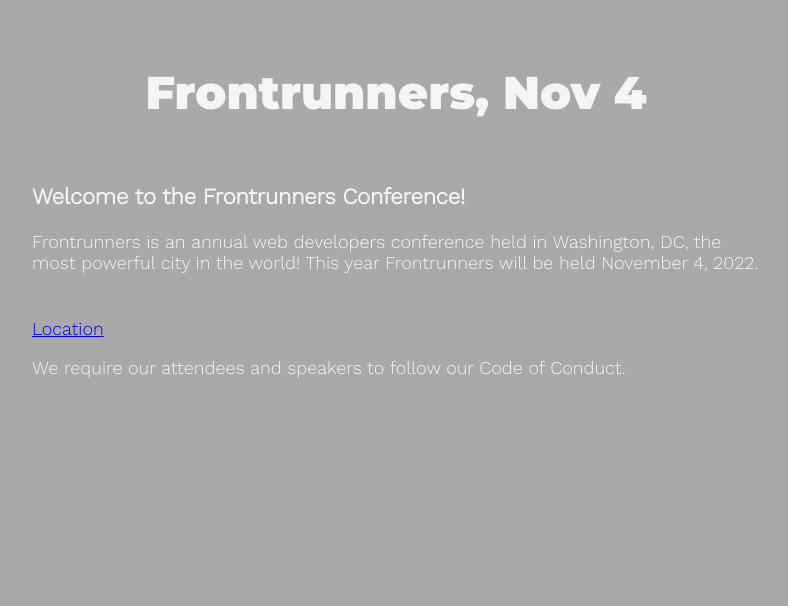
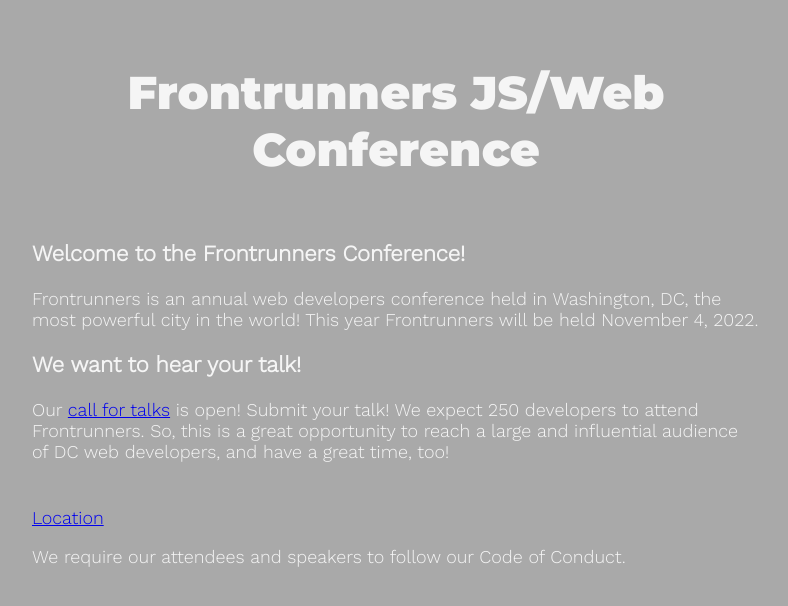
Before and after one commit to gothamgo/frontrunnersconf.github.io, a Jekyll site: the page built from index.html, in a window 1280 px wide. Shown: the top 606 px of the page, without its empty margins (244-1032 px from the left). Built offline with Jekyll 4.4.1, drawn with Linux system fonts in a browser that asks for light colours.

Commit message:
Update index.html

```diff
--- a/index.html
+++ b/index.html
@@ -1,6 +1,6 @@
 ---
 layout: default
-title: Frontrunners, Nov 4
+title: Frontrunners JS/Web Conference
 ---
 
 <div class="content">
@@ -10,4 +10,11 @@ title: Frontrunners, Nov 4
   <p>Frontrunners is an annual web developers conference held in Washington, DC, the most powerful city in the world!
     This year Frontrunners will be held November 4, 2022.</p>
 
+  <h2>We want to hear your talk!</h2>
+
+  <p>Our <a href="https://www.papercall.io/frontrunners2022">call for talks</a> is open! Submit your talk!
+
+    We expect 250 developers to attend Frontrunners.
+    So, this is a great opportunity to reach a large and influential audience of DC web developers, and have a great time, too!</p>
+
 </div>
```
